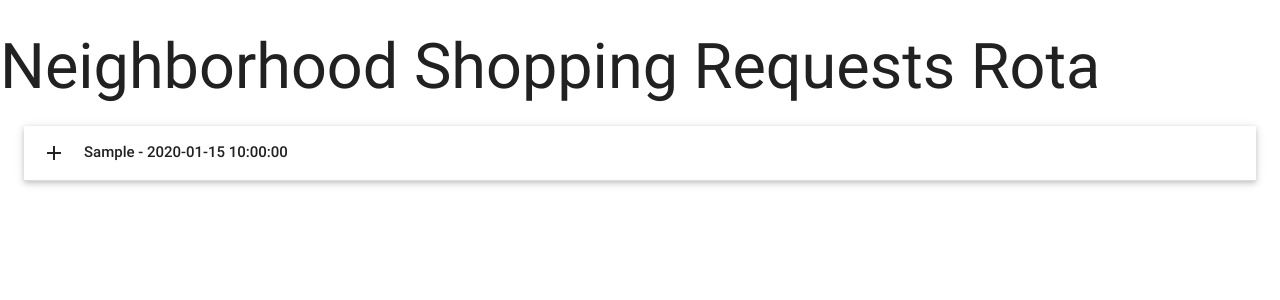
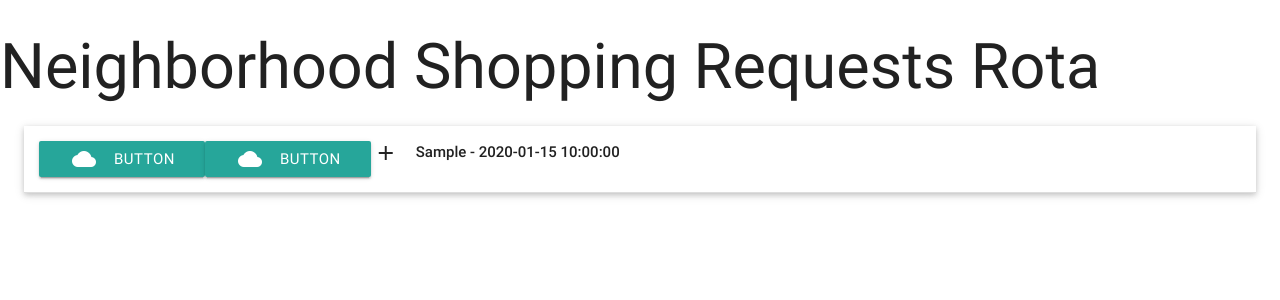
Before and after one commit to valenovi76/MySQL, a Flask app: page / in a window 1280 px wide. Shown: the top 300 px of the page. Run offline with Flask 2, Linux system fonts and the light colour scheme; a database or web service that is not in the repository returns one stand-in record (values such as "Sample title"); some libraries are stand-ins or nearby versions.

Commit message:
css style for buttons on requests page

```diff
--- a/app.py
+++ b/app.py
@@ -30,7 +30,7 @@
 @app.route('/insert_requests', methods=['POST'])
 def insert_requests():
     requests = mongo.db.c_requests
-    requests.insert_one(request.form.to_dict())
+    requests.insert_one(request.form.to_dict())  #many
     return redirect(url_for('get_requests'))
 
 if __name__ == '__main__':
--- a/static/css/style.css
+++ b/static/css/style.css
@@ -1,3 +1,7 @@
-body {
+.btn.small {
+    height:24px;
+    width:60px;
+    line-height:24px;
+    margin:5px  5px;
 
 }
--- a/templates/requests.html
+++ b/templates/requests.html
@@ -5,12 +5,19 @@
   <ul class="collapsible popout" data-collapsible="accordion">
   {% for request in requests %}
     <li>
-      <div class="collapsible-header"><i class="material-icons">add</i>
+      <div class="collapsible-header">
+      <div class="col s3">
+      <a class="waves-effect waves-light btn btn.small"><i class="material-icons left">cloud</i>button</a>
+      </div>
+      <div class="col s3">
+      <a class="waves-effect waves-light btn btn.small"><i class="material-icons left">cloud</i>button</a>
+      </div>
+      <i class="material-icons">add</i>
       <strong>{{request.Requested_By}} - {{request.Shopping_Date}} </strong>
       </div>
       <div class="collapsible-body">
       <span>
-      {{request.Food}}
+      {{request.Food}}-{{request.Qty}}
       </span>
       </div>
     </li>
```
